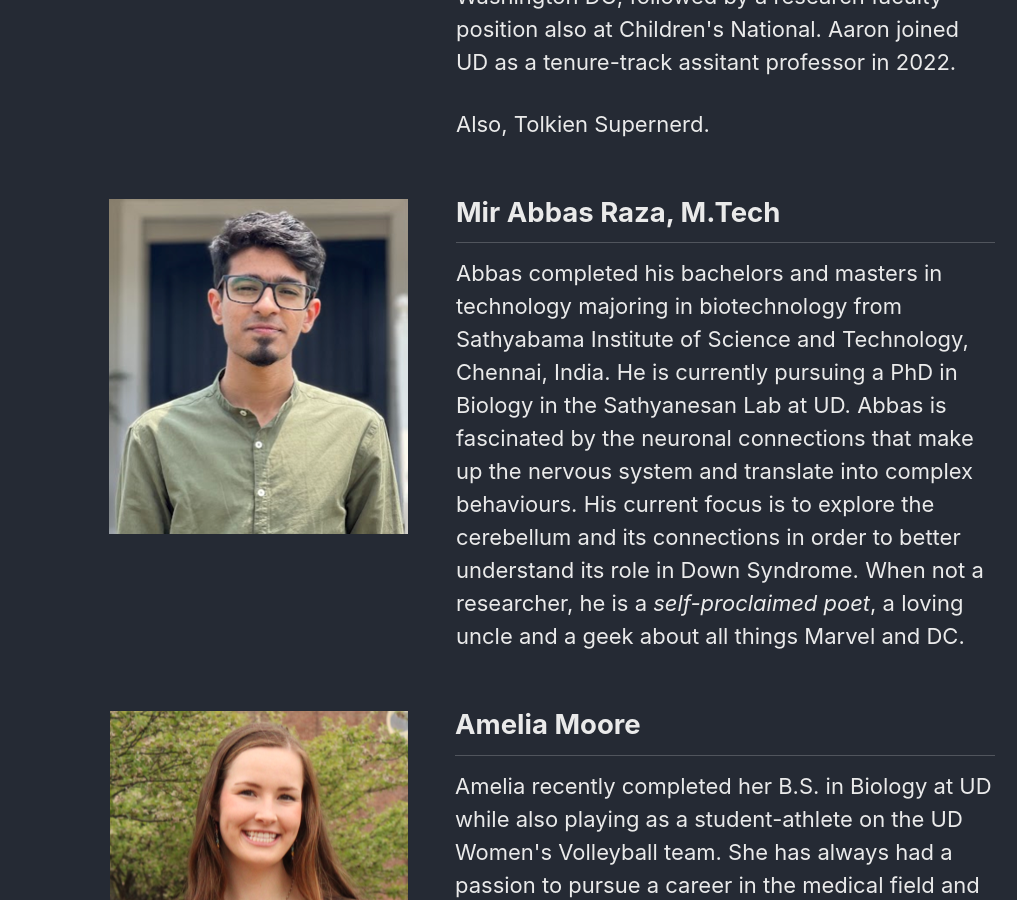
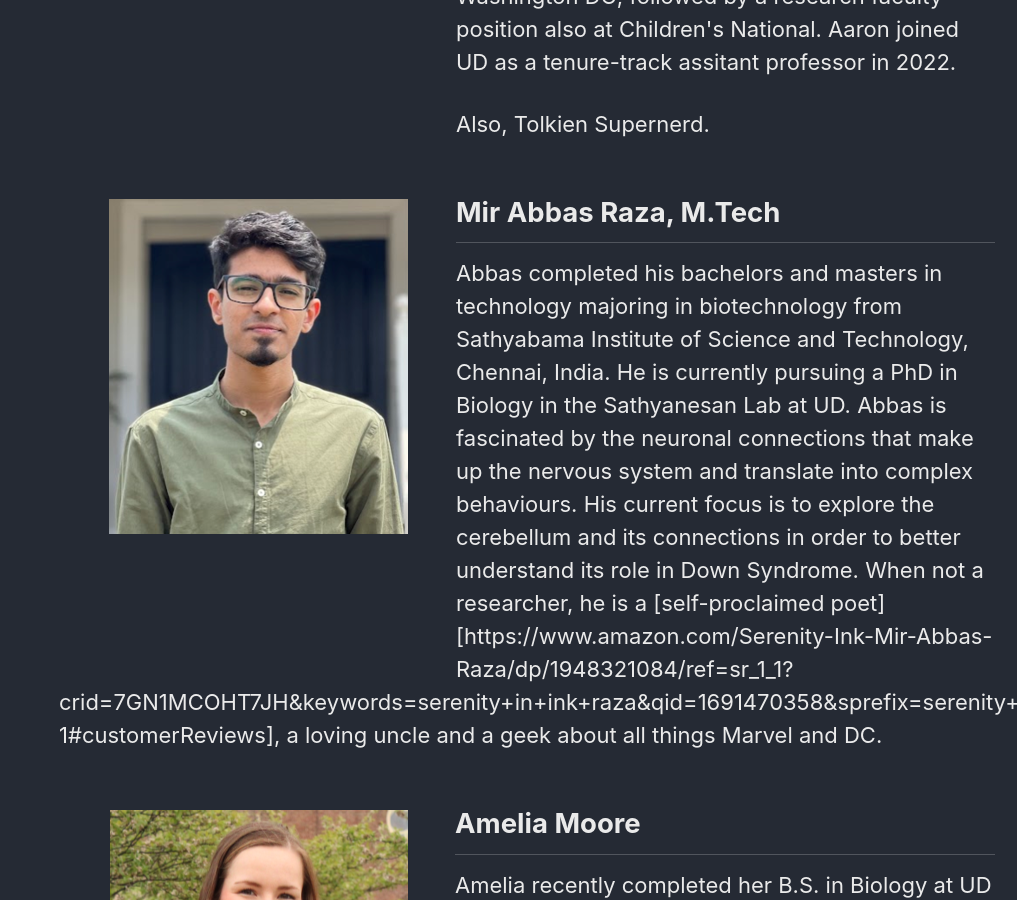
Before and after one commit to Sathyanesan-Lab/Sathyanesan-Lab.github.io, a Jekyll site: the page built from People/index.md, in a window 1280 px wide and 900 px high, scrolled down 768 px. Shown: the whole window, without its empty margins (263-1280 px from the left). Built offline with Jekyll 4.4.1, drawn with Linux system fonts in a browser that asks for light colours; cached includes are drawn as plain includes.

Commit message:
personnel book page

```diff
--- a/People/index.md
+++ b/People/index.md
@@ -24,7 +24,7 @@
     </div>
     <div class="splash-block">
       <h2>Mir Abbas Raza, M.Tech</h2>
-      <p>Abbas completed his bachelors and masters in technology majoring in biotechnology from Sathyabama Institute of Science and Technology, Chennai, India. He is currently pursuing a PhD in Biology in the Sathyanesan Lab at UD. Abbas is fascinated by the neuronal connections that make up the nervous system and translate into complex behaviours. His current focus is to explore the cerebellum and its connections in order to better understand its role in Down Syndrome. When not a researcher, he is a <i>self-proclaimed poet</i>, a loving uncle and a geek about all things Marvel and DC.</p>
+      <p>Abbas completed his bachelors and masters in technology majoring in biotechnology from Sathyabama Institute of Science and Technology, Chennai, India. He is currently pursuing a PhD in Biology in the Sathyanesan Lab at UD. Abbas is fascinated by the neuronal connections that make up the nervous system and translate into complex behaviours. His current focus is to explore the cerebellum and its connections in order to better understand its role in Down Syndrome. When not a researcher, he is a [self-proclaimed poet][https://www.amazon.com/Serenity-Ink-Mir-Abbas-Raza/dp/1948321084/ref=sr_1_1?crid=7GN1MCOHT7JH&keywords=serenity+in+ink+raza&qid=1691470358&sprefix=serenity+in+ink+raz%2Caps%2C100&sr=8-1#customerReviews], a loving uncle and a geek about all things Marvel and DC.</p>
     </div>
   </div>
 </section>
```
